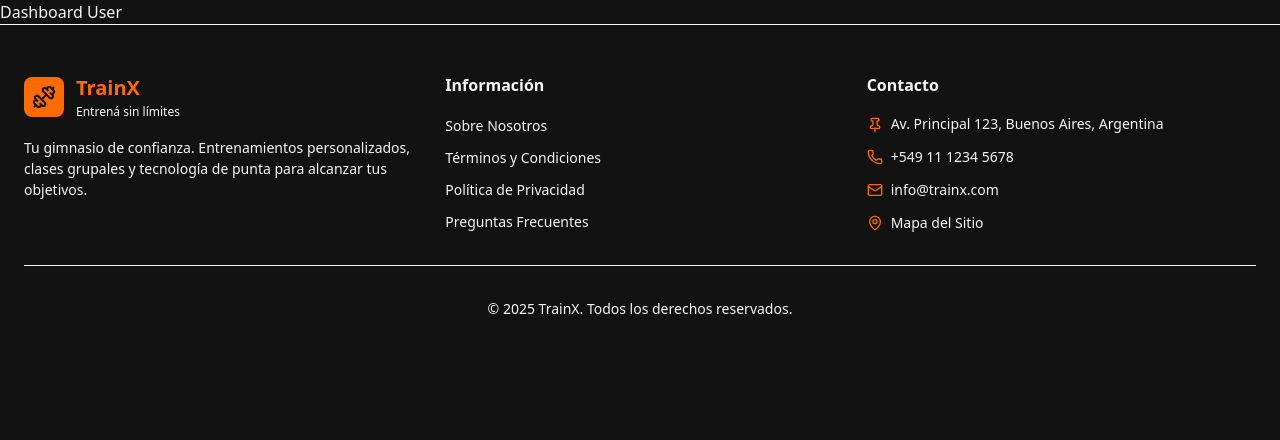
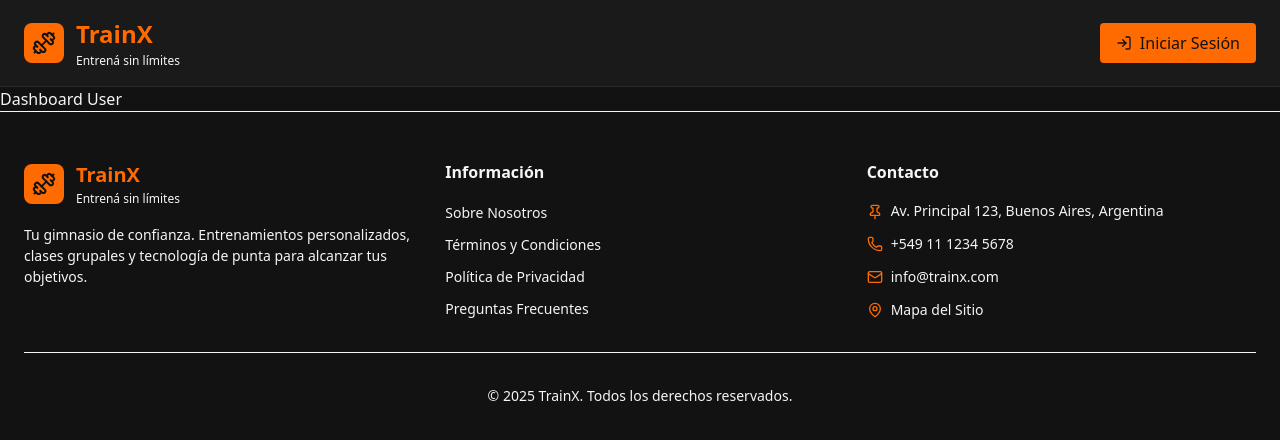
Before and after one commit to trainxproject/trainx-front, a Next.js app: page /dashboard/user in a window 1280 px wide. Shown: the top 440 px of the page. Built offline with nearby package versions, Linux system fonts and the light colour scheme.

Commit message:
estilos en la navbar

```diff
--- a/src/app/layout.tsx
+++ b/src/app/layout.tsx
@@ -3,6 +3,7 @@ import { Geist, Geist_Mono } from "next/font/google";
 import "./globals.css";
 import { Toaster, toast } from 'sonner'
 import {Footer} from "../components/Footer";
+import {NavBar} from "../components/NavBar";
 
 const geistSans = Geist({
   variable: "--font-geist-sans",
@@ -40,6 +41,7 @@ export default function RootLayout({
             }
           }}
         />
+        <NavBar />
         {children}
         <Footer />
       </body>
--- /dev/null
+++ b/src/components/NavBar.tsx
@@ -0,0 +1,84 @@
+import { Dumbbell, Bell, User, LogOut, LogIn } from "lucide-react";
+
+interface HeaderProps {
+  userEmail?: string;
+  onLogout?: () => void;
+  onOpenLogin?: () => void;
+}
+
+export function NavBar({ userEmail, onLogout, onOpenLogin }: HeaderProps) {
+  const isLoggedIn = !!userEmail;
+
+  return (
+    <header className="border-b sticky top-0 z-50" style={{ backgroundColor: "var(--card)", borderColor: "var(--border)" }} >
+      <div className="container mx-auto px-6 py-4 flex items-center justify-between">
+
+        {/* Logo */}
+        <div className="flex items-center gap-3">
+          <div
+            className="w-10 h-10 rounded-lg flex items-center justify-center"
+            style={{ backgroundColor: "var(--primary)" }}
+          >
+            <Dumbbell className="w-6 h-6" style={{ color: "var(--background)" }} />
+          </div>
+          <div>
+            <h1 className="text-[24px] font-bold" style={{ color: "var(--primary)" }}>
+              TrainX
+            </h1>
+            <p className="text-[12px] text-muted-foreground">
+              Entrená sin límites
+            </p>
+          </div>
+        </div>
+
+        {/* Acciones */}
+        <div className="flex items-center gap-3">
+          {isLoggedIn ? (
+            <>
+              {userEmail && (
+                <span className="text-[13px] text-muted-foreground hidden md:block">
+                  {userEmail}
+                </span>
+              )}
+
+              {/* Notificaciones */}
+              <button className="relative p-2 rounded hover:bg-gray-700 transition-colors">
+                <Bell className="w-5 h-5 text-muted-foreground" />
+                <span
+                  className="absolute -top-1 -right-1 w-5 h-5 flex items-center justify-center rounded-full text-[10px] font-bold"
+                  style={{ backgroundColor: "var(--primary)", color: "var(--background)" }}
+                >
+                  3
+                </span>
+              </button>
+
+              {/* Perfil */}
+              <button className="p-2 rounded hover:bg-gray-700 transition-colors">
+                <User className="w-5 h-5 text-muted-foreground" />
+              </button>
+
+              {/* Logout */}
+              {onLogout && (
+                <button
+                  onClick={onLogout}
+                  className="p-2 rounded hover:bg-gray-700 transition-colors"
+                >
+                  <LogOut className="w-5 h-5 text-muted-foreground" />
+                </button>
+              )}
+            </>
+          ) : (
+            <button
+              onClick={onOpenLogin}
+              className="flex items-center gap-2 px-4 py-2 rounded"
+              style={{ backgroundColor: "var(--primary)", color: "var(--background)" }}
+            >
+              <LogIn className="w-4 h-4" />
+              Iniciar Sesión
+            </button>
+          )}
+        </div>
+      </div>
+    </header>
+  );
+}
```
